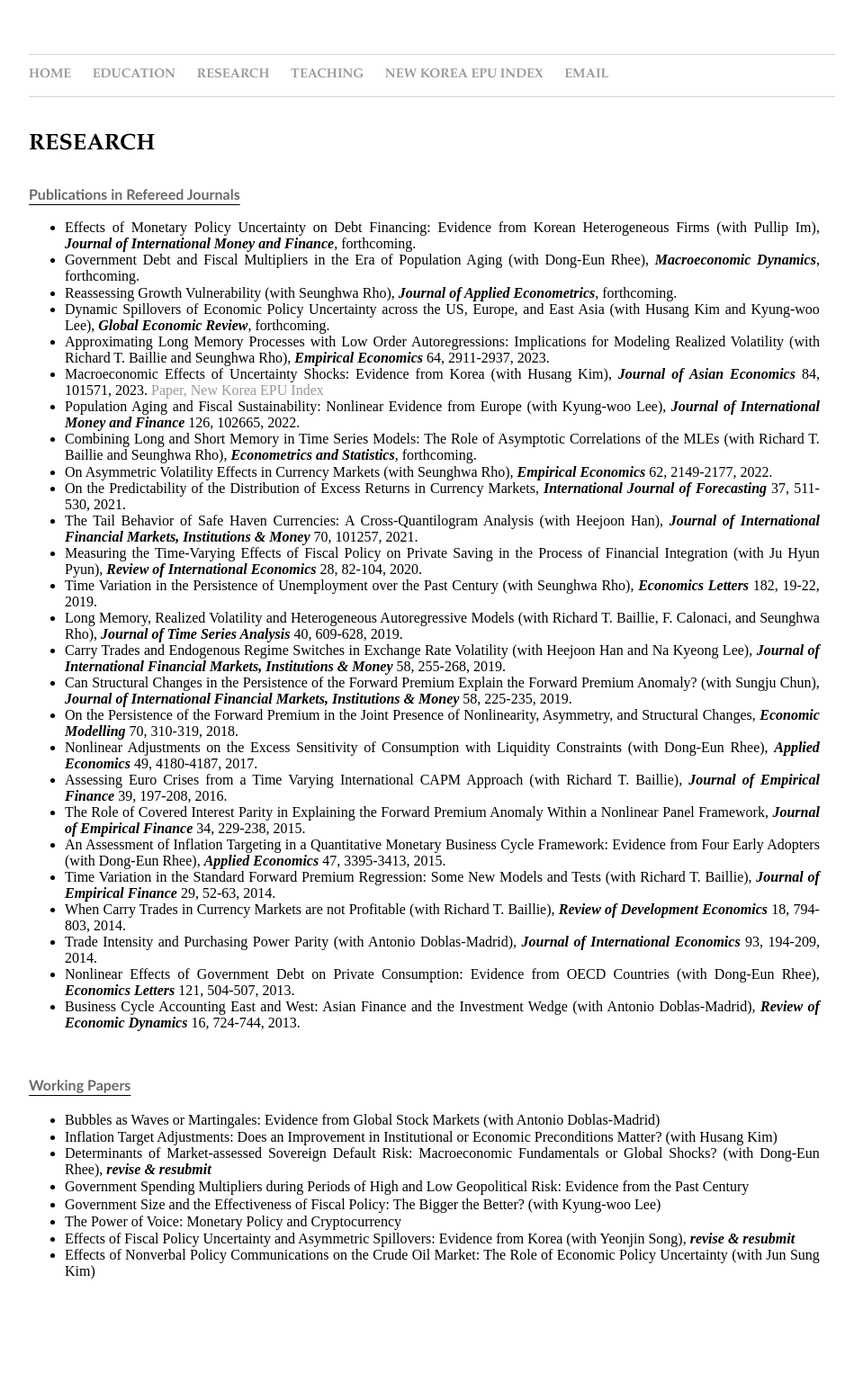
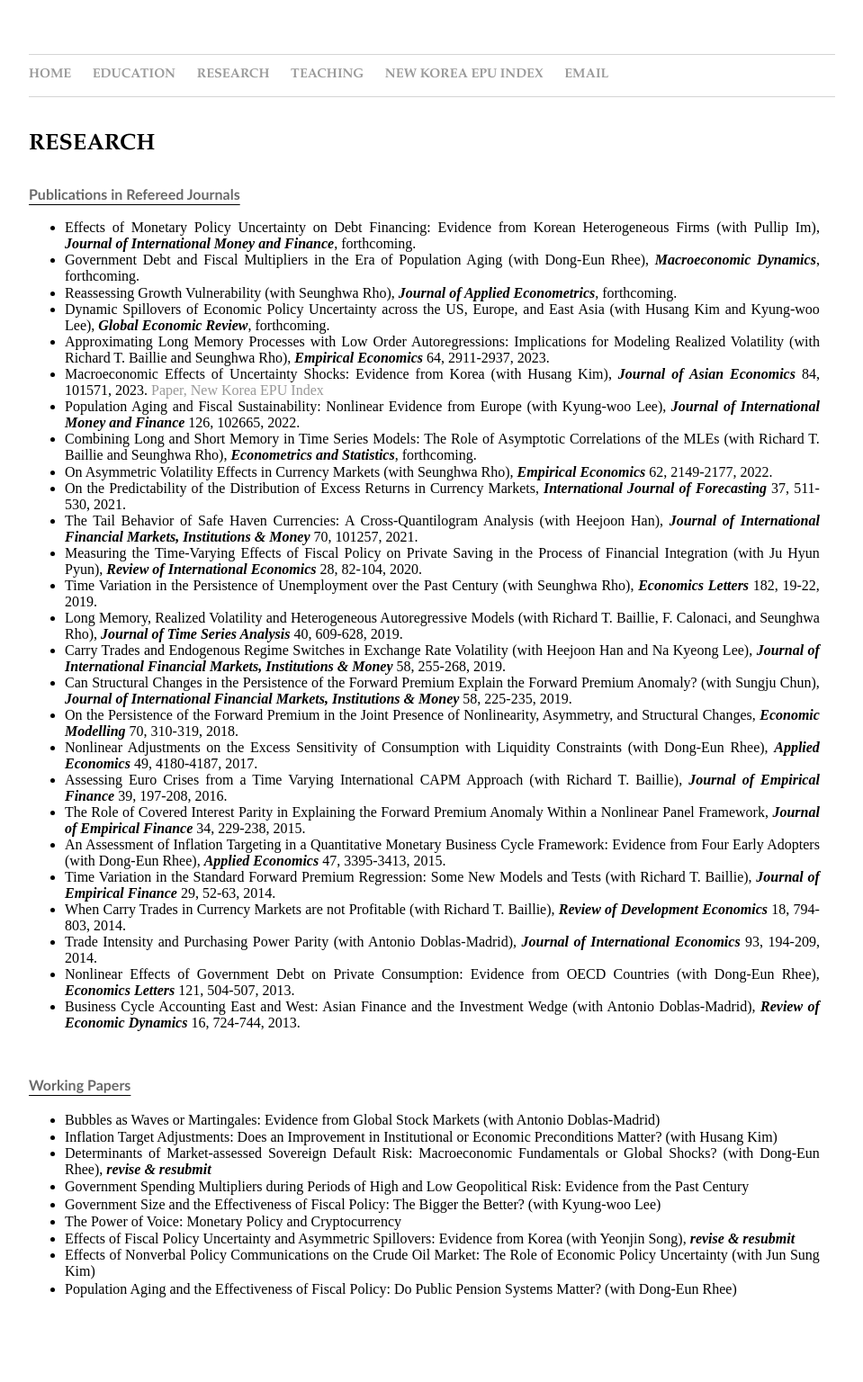
Before and after one commit to dooyeoncho/dooyeoncho.github.io, a Jekyll site: the page built from pages/research.html, in a window 1280 px wide. Shown: the whole page at 90% size, without its empty margins (160-1119 px from the left). Built offline with Jekyll 4.4.1, drawn with Linux system fonts in a browser that asks for light colours.

Commit message:
Update research.html

```diff
--- a/pages/research.html
+++ b/pages/research.html
@@ -64,5 +64,6 @@ span {
 		<span><li>The Power of Voice: Monetary Policy and Cryptocurrency</li></span>
 		<span><li>Effects of Fiscal Policy Uncertainty and Asymmetric Spillovers: Evidence from Korea (with Yeonjin Song), <em property="italic"><b>revise & resubmit</b></em></li></span>
 		<span><li>Effects of Nonverbal Policy Communications on the Crude Oil Market: The Role of Economic Policy Uncertainty (with Jun Sung Kim)</li></span>
+		<span><li>Population Aging and the Effectiveness of Fiscal Policy: Do Public Pension Systems Matter? (with Dong-Eun Rhee)</li></span>
 	</ul>
 </div>&nbsp;&nbsp;&nbsp;&nbsp;&nbsp;&nbsp;
```
